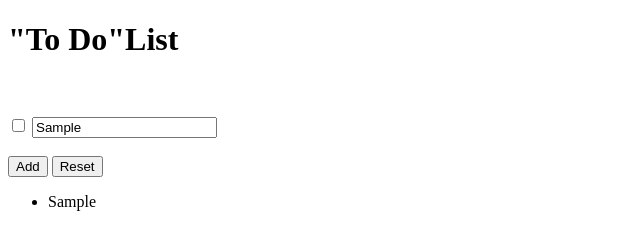
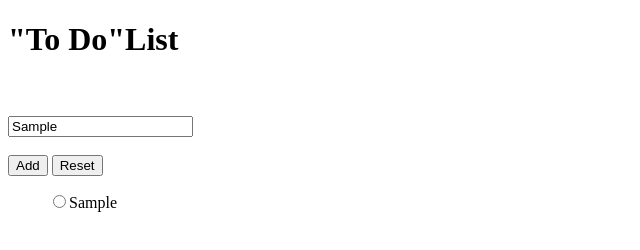
Before and after one commit to komalgill0310/TO-DO-APP, a plain HTML site: page index.html in a window 1280 px wide. Both pictures are taken after typing "Sample" into the empty fields and a click on the button "Add". Shown: the whole page, without its empty margins (0-640 px from the left). Drawn offline with Linux system fonts and the light colour scheme.

Commit message:
radio funtion created

```diff
--- a/index.html
+++ b/index.html
@@ -15,16 +15,16 @@
     <!-- <img src="https://encrypted-tbn0.gstatic.com/images?q=tbn:ANd9GcTndXUQNYSz2LzVYCnyI4bAMk6DuK8DHH-E9w&usqp=CAU" alt="TO DO Icon" height="80px"> -->
     <br><br>
     <form>
-      <input type="checkbox">
-      <input type="text" name="task" id="task" placeholder="Add task here" required>
+      <!-- <input type="checkbox"> -->
+      <input type="text" name="task" id="task" placeholder="Add task here" value="" required>
       <br><br>
-      <!-- <input type="submit" name="submit" id="submit" placeholder="Submit"> -->
       <button id="submit" type="button">Add</button>
       <input type="reset">
     </form>
     <p><span id="output"></span></p>
-    <ul>
-      <li id="list"></li>
+    <ul id="list">
+      <!-- <li id="list"></li> -->
+      <!-- <input id= "radioButton" type="radio">       -->
     </ul>
   </section>
 
--- a/script.js
+++ b/script.js
@@ -1,13 +1,31 @@
+  const li = document.getElementById('list');;
   const submit = document.getElementById('submit');
+
+  submit.addEventListener('click',radioButton);
   submit.addEventListener('click',display);
+
+  function radioButton(){
+    const radio = document.createElement('input');
+    radio.setAttribute('type','radio');
+    li.appendChild(radio);
+    console.log(radio);
+    // if(radio.onclick==true){
+    //   result.strike();
+    }
 
 function display(){
   console.log('this function ran');
   const input = document.getElementById('task');
   const toDo = input.value;
-  var t = document.createTextNode(toDo);
-  console.log(t);
-  const li = document.getElementById('list');
-  const result = li.appendChild(t);
-  // console.log(result);
+  const textNode = document.createTextNode(toDo);
+  console.log(textNode);
+  // const li = document.getElementById('list');
+  li.appendChild(textNode);
+  li.appendChild(document.createElement('br'));
 }
+
+// function checkStrike(){
+//   console.log("ran");
+//   if(radio.checked==true){
+//     strike();}
+// }
```
